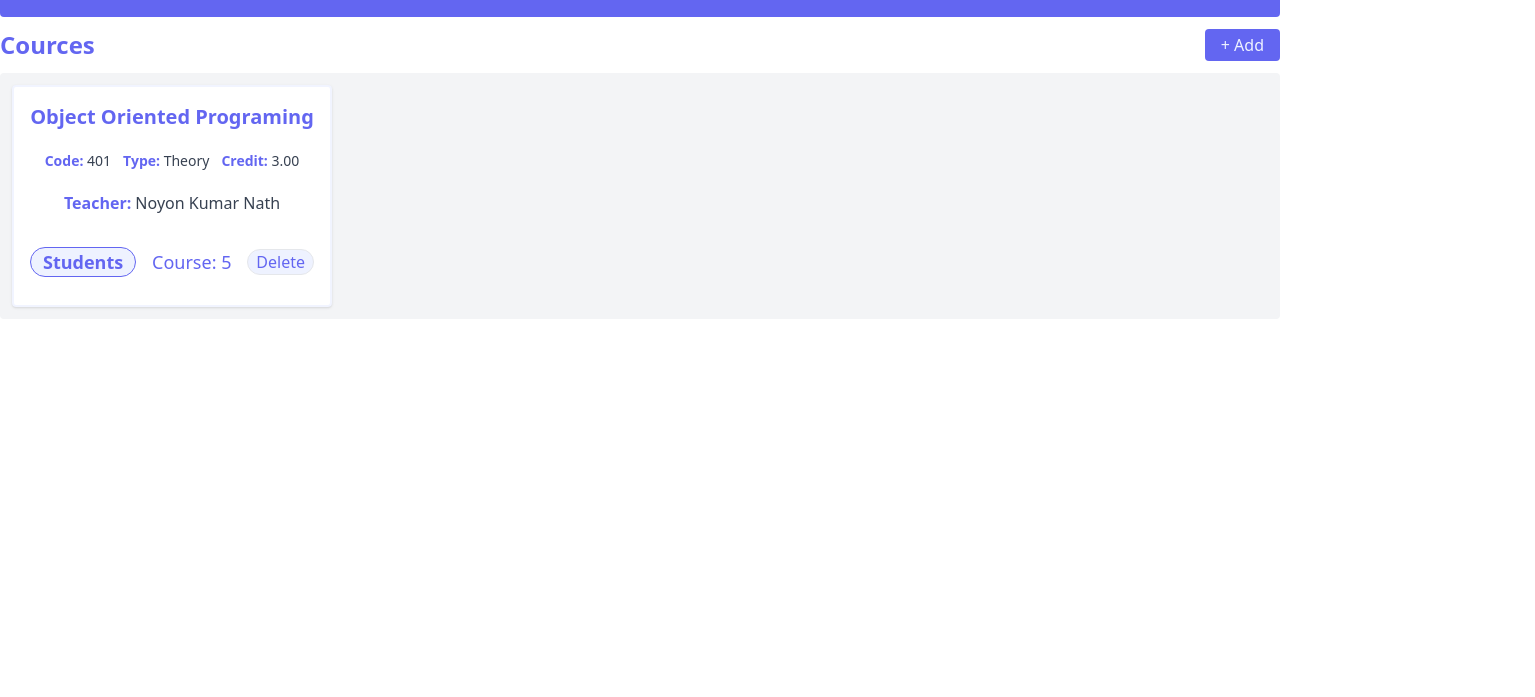
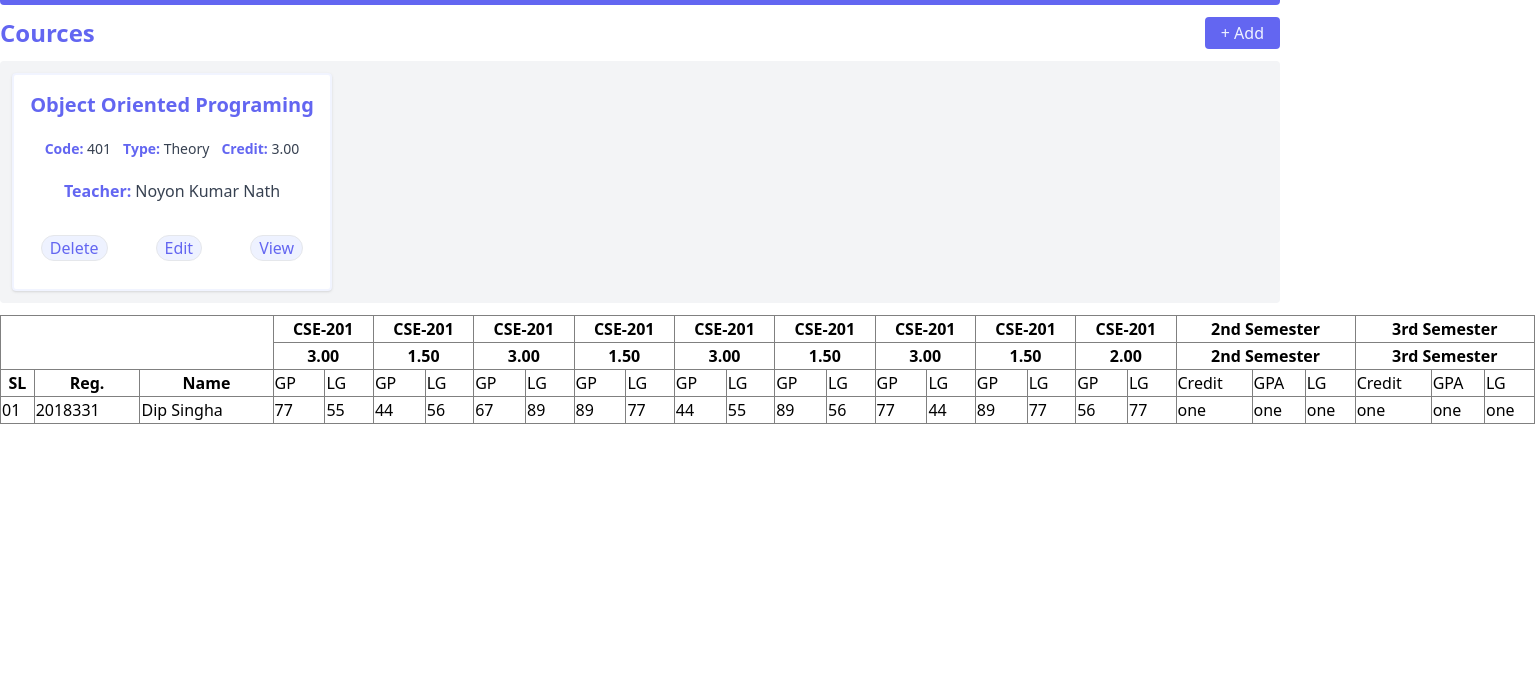
Before and after one commit to dipsingha360/result-management, a website: page src/pages/semester.html in a window 1280 px wide. Shown: the part 103-800 px from the top of the page, 1535 px wide, since content can reach past the window. Drawn offline with nearby package versions, Linux system fonts and the light colour scheme.

Commit message:
table created without style

```diff
--- /dev/null
+++ b/src/pages/semester.css
@@ -0,0 +1,10 @@
+.content-table {
+  border-collapse: collapse;
+  min-width: 1535px;
+}
+table,
+tr,
+th,
+td {
+  border: 1px solid gray;
+}
--- a/src/pages/semester.html
+++ b/src/pages/semester.html
@@ -4,16 +4,19 @@
     <meta charset="UTF-8" />
     <meta http-equiv="X-UA-Compatible" content="IE=edge" />
     <meta name="viewport" content="width=device-width, initial-scale=1.0" />
+    <link rel="stylesheet" href="semester.css">
     <script src="https://cdn.tailwindcss.com"></script>
     <title>Semester</title>
   </head>
   <body>
-    <div class="container mx-auto py-3">
+    <div class="container mx-auto pb-3">
       <div class="title flex flex-col justify-center items-center bg-indigo-500 py-5 rounded">
         <h1 class="text-4xl font-bold text-indigo-50">Batch 14th</h1>
         <p class="text-xl text-indigo-50 font-semibold">Semester : 1</p>
       </div>
+
       <div class="courses flex flex-col">
+
         <div class="courses-head flex justify-between py-3">
           <h2 class="text-2xl font-semibold text-indigo-500">Cources</h2>
           <button
@@ -22,7 +25,9 @@
               + Add
             </button>
         </div>
+
         <div class="courses-card flex gap-10  flex-wrap bg-gray-100 p-3 rounded ">
+
           <div
             class="course-card bg-white text-indigo-500 p-4 rounded shadow flex flex-col gap-5 items-center h-55 w-80 border-2 border-indigo-50/80 hover:shadow-lg hover:border-indigo-500 hover:border-2 duration-300"
           >
@@ -35,17 +40,22 @@
             <div class="creadit-teacher flex text-gray-700 font-medium ">
               <p><span class="font-bold text-indigo-500">Teacher:</span> Noyon Kumar Nath</p>
             </div>
-            <div class="flex justify-between items-center py-3 w-full">
-              <a
-                href="#"
-                class="students text-lg font-semibold bg-indigo-50 px-3 border rounded-full border-indigo-500 hover:bg-indigo-200 duration-200"
-                >Students</a
-              >
-              <h2 class="course text-lg font-medium">Course: 5</h2>
+            <div class="flex gap-12 justify-center items-center py-3 w-full">
+
               <button
                 class="bg-indigo-50 border rounded-full px-2 hover:border-indigo-300"
               >
                 Delete
+              </button>
+              <button
+                class="bg-indigo-50 border rounded-full px-2 hover:border-indigo-300"
+              >
+                Edit
+              </button>
+              <button
+                class="bg-indigo-50 border rounded-full px-2 hover:border-indigo-300"
+              >
+                View
               </button>
             </div>
           </div>
@@ -55,6 +65,102 @@
         </div>
         </div>
       </div>
+
+      <div class="tabulation-sheet container mx-auto">
+        <table class="content-table">
+        <tr>
+          <th colspan="6" rowspan="2"></th>
+          <th colspan="2">CSE-201 </th>
+          <th colspan="2">CSE-201</th>
+          <th colspan="2">CSE-201</th>
+          <th colspan="2">CSE-201</th>
+          <th colspan="2">CSE-201</th>
+          <th colspan="2">CSE-201</th>
+          <th colspan="2">CSE-201</th>
+          <th colspan="2">CSE-201</th>
+          <th colspan="2">CSE-201</th>
+          <th colspan="3">2nd Semester</th>
+          <th colspan="3">3rd Semester</th>
+        </tr>
+
+        <tr>
+
+          <th colspan="2">3.00</th>
+          <th colspan="2">1.50</th>
+          <th colspan="2">3.00</th>
+          <th colspan="2">1.50</th>
+          <th colspan="2">3.00</th>
+          <th colspan="2">1.50</th>
+          <th colspan="2">3.00</th>
+          <th colspan="2">1.50</th>
+          <th colspan="2">2.00</th>
+          <th colspan="3">2nd Semester</th>
+          <th colspan="3">3rd Semester</th>
+        </tr>
+
+        <tr>
+          <th>SL</th>
+          <th colspan="2">Reg.</th>
+          <th colspan="3">Name</th>
+          <td>GP</td>
+          <td>LG</td>
+          <td>GP</td>
+          <td>LG</td>
+          <td>GP</td>
+          <td>LG</td>
+          <td>GP</td>
+          <td>LG</td>
+          <td>GP</td>
+          <td>LG</td>
+          <td>GP</td>
+          <td>LG</td>
+          <td>GP</td>
+          <td>LG</td>
+          <td>GP</td>
+          <td>LG</td>
+          <td>GP</td>
+          <td>LG</td>
+          <td>Credit</td>
+          <td>GPA</td>
+          <td>LG</td>
+          <td>Credit</td>
+          <td>GPA</td>
+          <td>LG</td>
+        </tr>
+
+        <tr>
+          <td>01</td>
+          <td colspan="2">2018331</td>
+          <td colspan="3">Dip Singha</td>
+          <td>77</td>
+          <td>55</td>
+          <td>44</td>
+          <td>56</td>
+          <td>67</td>
+          <td>89</td>
+          <td>89</td>
+          <td>77</td>
+          <td>44</td>
+          <td>55</td>
+          <td>89</td>
+          <td>56</td>
+          <td>77</td>
+          <td>44</td>
+          <td>89</td>
+          <td>77</td>
+          <td>56</td>
+          <td>77</td>
+          <td>one</td>
+          <td>one</td>
+          <td>one</td>
+          <td>one</td>
+          <td>one</td>
+          <td>one</td>
+        </tr>
+
+      </table>
+      </div>
+
     </div>
   </body>
 </html>
```
